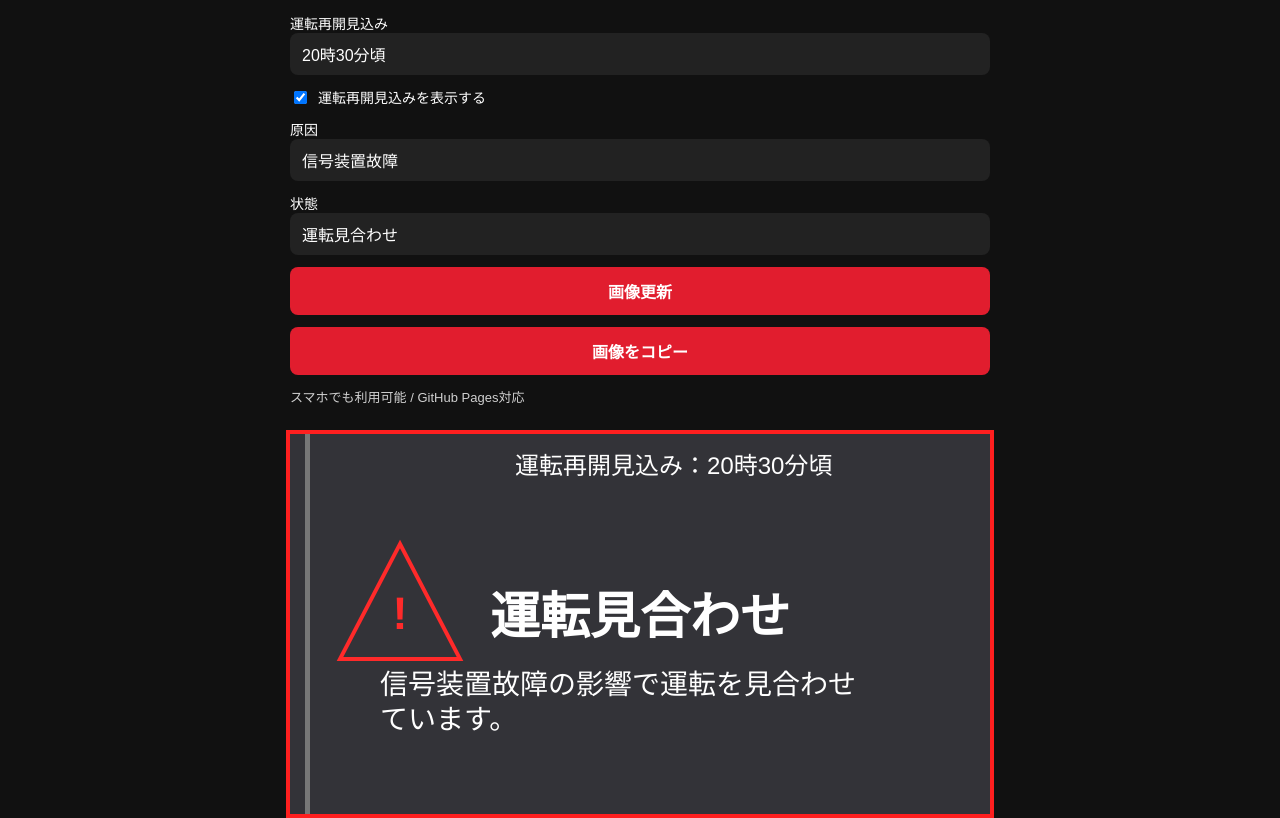
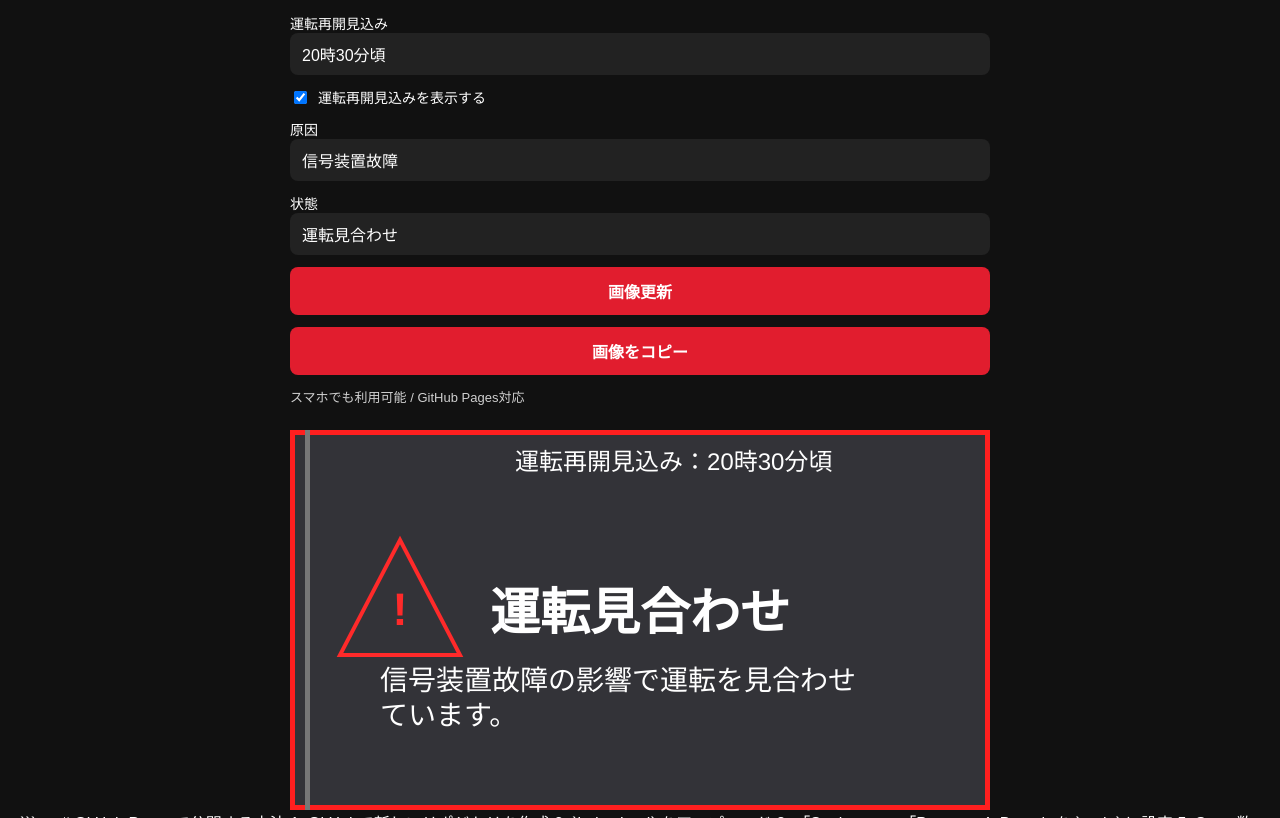
Before and after one commit to tokyo145553-hub/train2, a plain HTML site: page index.html in a window 1280 px wide. Shown: the part 134-952 px from the top of the page. Drawn offline with Linux system fonts and the light colour scheme.

Commit message:
Update index.html

```diff
--- a/index.html
+++ b/index.html
@@ -78,7 +78,6 @@ button:hover{
 #canvas{
   width:100%;
   max-width:700px;
-  border:4px solid #ff1f1f;
   background:#333;
 }
 
@@ -168,6 +167,11 @@ function renderCanvas(){
   // 背景
   ctx.fillStyle = '#333338';
   ctx.fillRect(0,0,canvas.width,canvas.height);
+
+  // 外側赤枠
+  ctx.strokeStyle = '#ff1f1f';
+  ctx.lineWidth = 20;
+  ctx.strokeRect(0,0,canvas.width,canvas.height);
 
   // 左線
   ctx.fillStyle = '#777';
```
